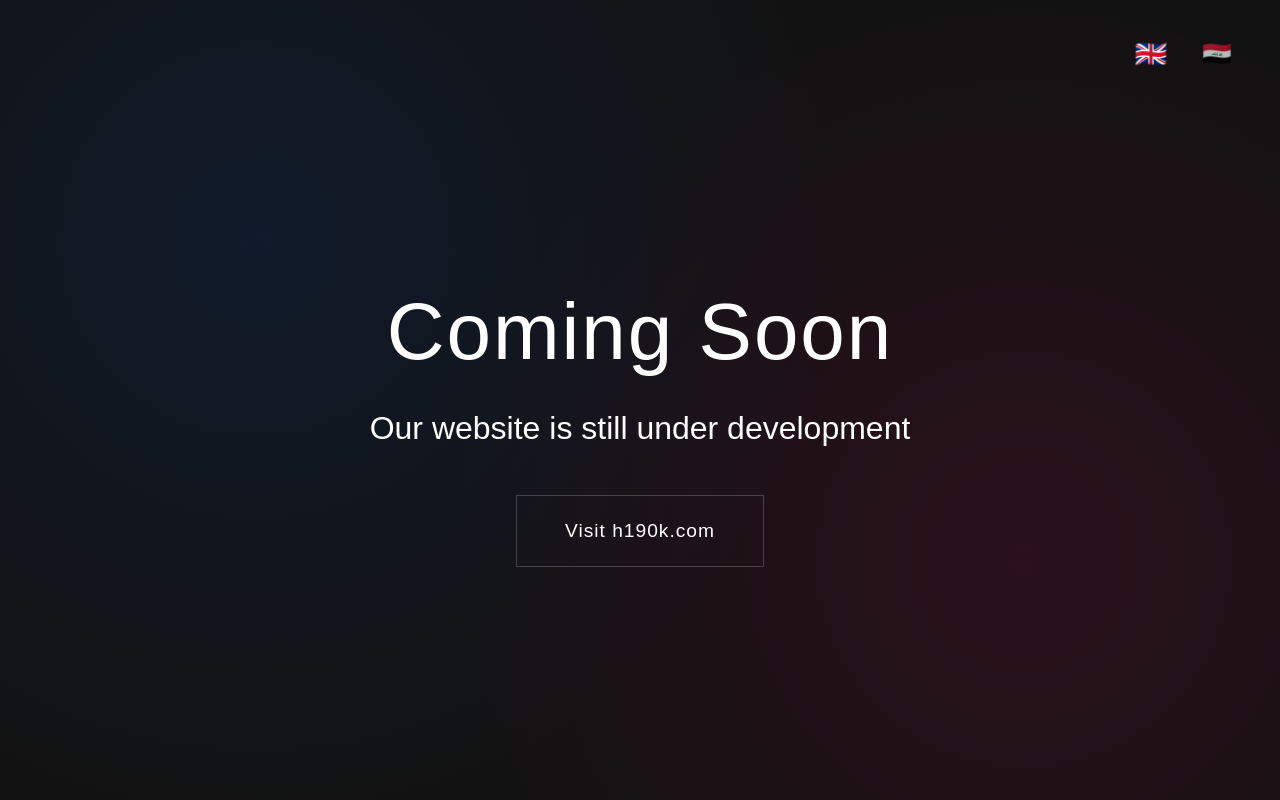
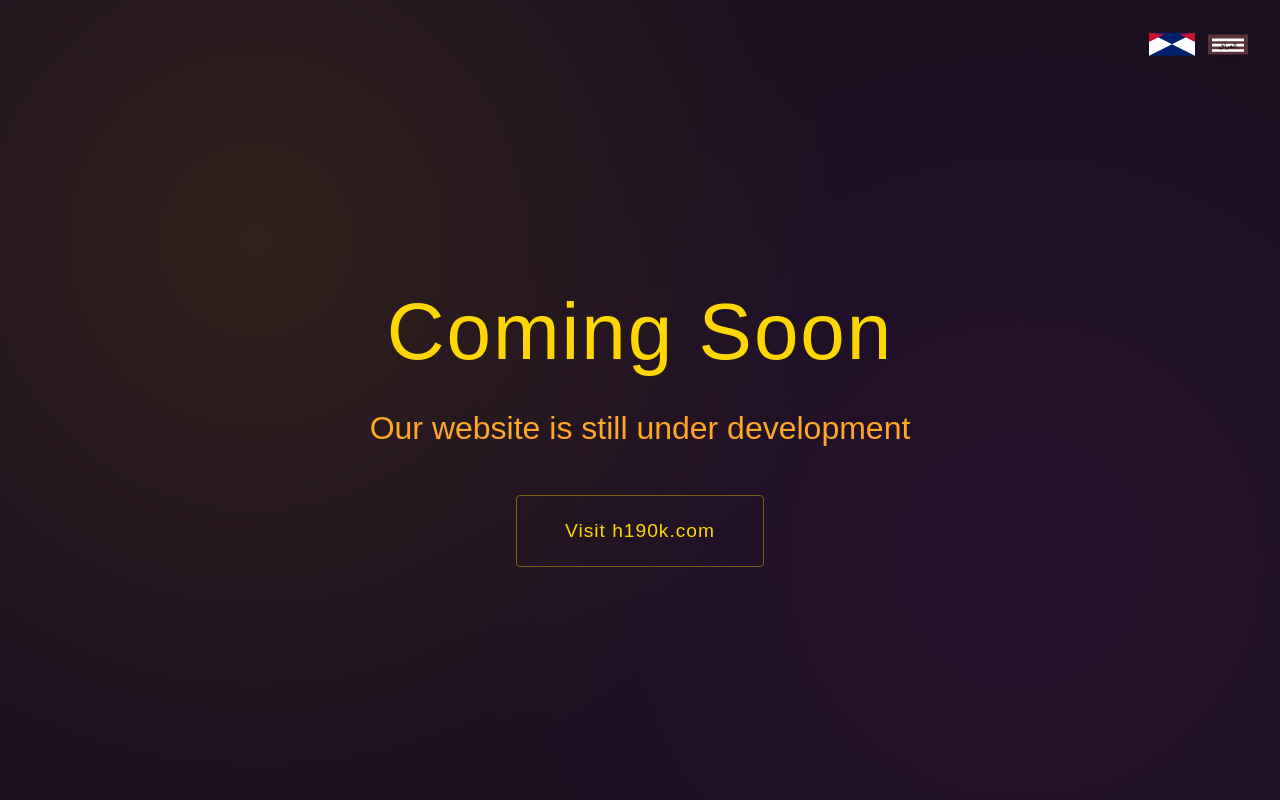
Before and after one commit to H190K/testrepo, a plain HTML site: page index.html in a window 1280 px wide. Drawn offline with Linux system fonts and the light colour scheme.

Commit message:
Update 1.1

```diff
--- a/index.html
+++ b/index.html
@@ -8,8 +8,12 @@
 </head>
 <body>
     <div class="language-switcher">
-        <button class="lang-btn active" id="en-btn">🇬🇧</button>
-        <button class="lang-btn" id="ar-btn">🇮🇶</button>
+        <button class="lang-btn active" id="en-btn">
+            <img src="uk-flag.svg" alt="EN" class="flag-icon">
+        </button>
+        <button class="lang-btn" id="ar-btn">
+            <img src="iraq-flag.svg" alt="AR" class="flag-icon">
+        </button>
     </div>
     <div class="container" id="container">
         <h1 class="title fade-in">Coming Soon</h1>
--- a/styles.css
+++ b/styles.css
@@ -3,8 +3,8 @@ body {
     margin: 0;
     padding: 0;
     font-family: 'Arial', sans-serif;
-    background: #121212;
-    color: #ffffff;
+    background: #1a0f1f;
+    color: #fff3e0;
     height: 100vh;
     display: flex;
     justify-content: center;
@@ -22,8 +22,8 @@ body::before {
     right: 0;
     bottom: 0;
     background:
-        radial-gradient(circle at 20% 30%, rgba(0, 100, 255, 0.1) 0%, transparent 50%),
-        radial-gradient(circle at 80% 70%, rgba(255, 0, 100, 0.1) 0%, transparent 50%);
+        radial-gradient(circle at 20% 30%, rgba(255, 195, 0, 0.1) 0%, transparent 50%),
+        radial-gradient(circle at 80% 70%, rgba(147, 41, 172, 0.1) 0%, transparent 50%);
     animation: moveBackground 30s linear infinite;
     z-index: -1;
 }
@@ -47,6 +47,7 @@ body::before {
     margin-bottom: 2rem;
     font-weight: 300;
     letter-spacing: 2px;
+    color: #ffd700;
 }
 
 .message {
@@ -54,6 +55,7 @@ body::before {
     margin-bottom: 3rem;
     opacity: 0.8;
     font-weight: 300;
+    color: #ffa726;
 }
 
 /* Button Styles */
@@ -61,10 +63,10 @@ body::before {
     display: inline-block;
     padding: 1.5rem 3rem;
     background: transparent;
-    color: #fff;
+    color: #ffd700;
     text-decoration: none;
-    border: 1px solid rgba(255, 255, 255, 0.2);
-    border-radius: 0;
+    border: 1px solid rgba(255, 215, 0, 0.4);
+    border-radius: 4px;
     font-weight: 300;
     font-size: 1.2rem;
     letter-spacing: 1px;
@@ -72,8 +74,8 @@ body::before {
 }
 
 .btn:hover {
-    background: rgba(255, 255, 255, 0.1);
-    border-color: rgba(255, 255, 255, 0.4);
+    background: rgba(255, 215, 0, 0.1);
+    border-color: #ffd700;
 }
 
 /* Language Switcher */
@@ -81,27 +83,34 @@ body::before {
     position: absolute;
     top: 2rem;
     right: 2rem;
+    display: flex;
+    gap: 1rem;
 }
 
 .lang-btn {
     background: transparent;
     border: none;
-    color: white;
-    padding: 0.5rem;
-    margin: 0 0.5rem;
+    padding: 0;
     cursor: pointer;
     transition: all 0.3s ease;
-    font-size: 1.5rem;
-    opacity: 0.7;
+    filter: grayscale(0.8);
 }
 
 .lang-btn:hover {
-    opacity: 1;
+    filter: grayscale(0);
+    transform: scale(1.1);
 }
 
 .lang-btn.active {
-    opacity: 1;
-    transform: scale(1.1);
+    filter: grayscale(0);
+    transform: scale(1.15);
+}
+
+.flag-icon {
+    width: 40px;
+    height: 25px;
+    border-radius: 3px;
+    box-shadow: 0 2px 8px rgba(0, 0, 0, 0.2);
 }
 
 /* Animations */
```
Also changed, not shown: iraq-flag.svg (added), uk-flag.svg (added).
